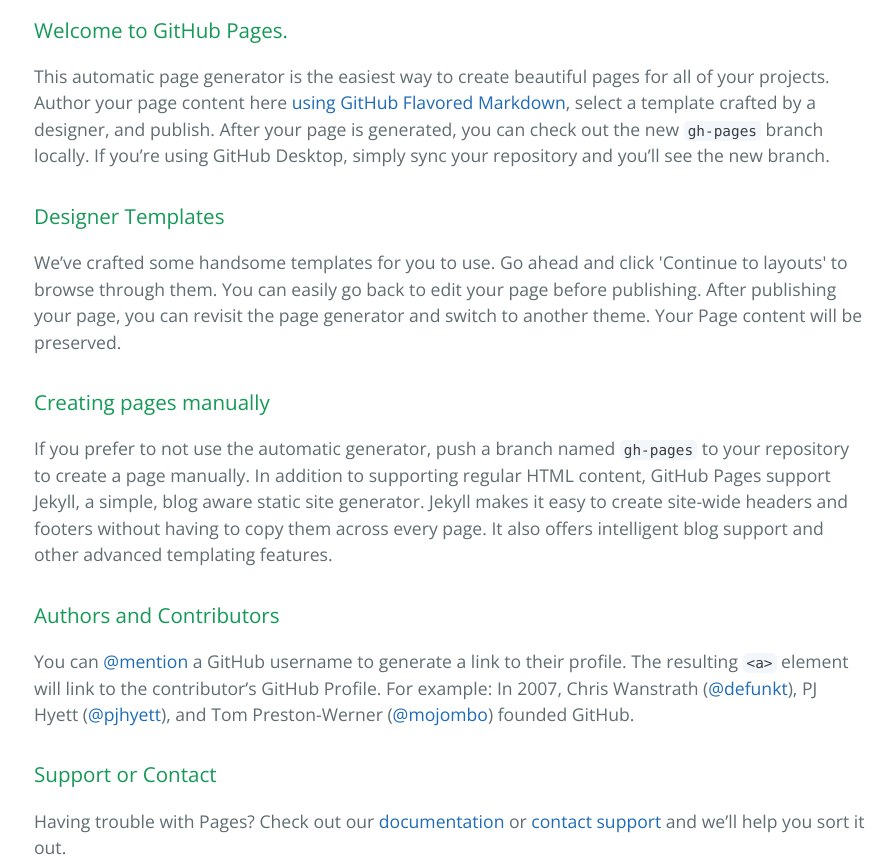
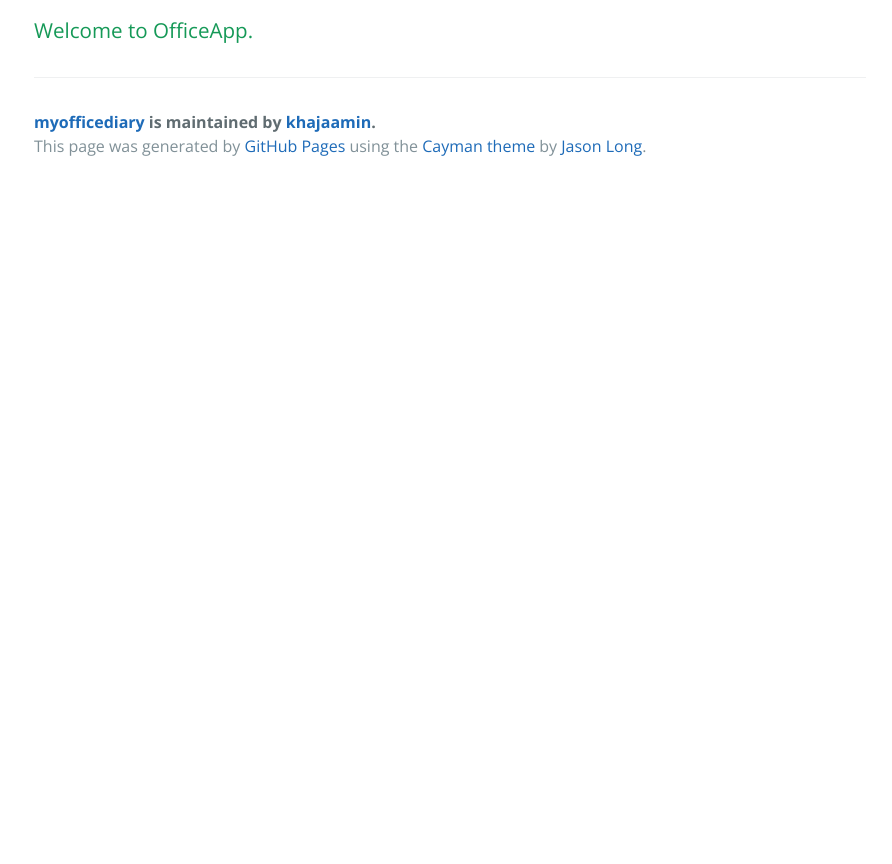
Before and after one commit to khajaamin/officeapp, a plain HTML site: page index.html in a window 1280 px wide. Shown: the part 400-1264 px from the top of the page, without its empty margins (190-1082 px from the left). After the commit the page ends 800 px from the top, so only its background shows below. Drawn offline with nearby package versions, Linux system fonts and the light colour scheme.

```diff
--- a/index.html
+++ b/index.html
@@ -20,29 +20,7 @@
 
     <section class="main-content">
       <h3>
-<a id="welcome-to-github-pages" class="anchor" href="#welcome-to-github-pages" aria-hidden="true"><span aria-hidden="true" class="octicon octicon-link"></span></a>Welcome to GitHub Pages.</h3>
-
-<p>This automatic page generator is the easiest way to create beautiful pages for all of your projects. Author your page content here <a href="https://guides.github.com/features/mastering-markdown/">using GitHub Flavored Markdown</a>, select a template crafted by a designer, and publish. After your page is generated, you can check out the new <code>gh-pages</code> branch locally. If you’re using GitHub Desktop, simply sync your repository and you’ll see the new branch.</p>
-
-<h3>
-<a id="designer-templates" class="anchor" href="#designer-templates" aria-hidden="true"><span aria-hidden="true" class="octicon octicon-link"></span></a>Designer Templates</h3>
-
-<p>We’ve crafted some handsome templates for you to use. Go ahead and click 'Continue to layouts' to browse through them. You can easily go back to edit your page before publishing. After publishing your page, you can revisit the page generator and switch to another theme. Your Page content will be preserved.</p>
-
-<h3>
-<a id="creating-pages-manually" class="anchor" href="#creating-pages-manually" aria-hidden="true"><span aria-hidden="true" class="octicon octicon-link"></span></a>Creating pages manually</h3>
-
-<p>If you prefer to not use the automatic generator, push a branch named <code>gh-pages</code> to your repository to create a page manually. In addition to supporting regular HTML content, GitHub Pages support Jekyll, a simple, blog aware static site generator. Jekyll makes it easy to create site-wide headers and footers without having to copy them across every page. It also offers intelligent blog support and other advanced templating features.</p>
-
-<h3>
-<a id="authors-and-contributors" class="anchor" href="#authors-and-contributors" aria-hidden="true"><span aria-hidden="true" class="octicon octicon-link"></span></a>Authors and Contributors</h3>
-
-<p>You can <a href="https://help.github.com/articles/basic-writing-and-formatting-syntax/#mentioning-users-and-teams" class="user-mention">@mention</a> a GitHub username to generate a link to their profile. The resulting <code>&lt;a&gt;</code> element will link to the contributor’s GitHub Profile. For example: In 2007, Chris Wanstrath (<a href="https://github.com/defunkt" class="user-mention">@defunkt</a>), PJ Hyett (<a href="https://github.com/pjhyett" class="user-mention">@pjhyett</a>), and Tom Preston-Werner (<a href="https://github.com/mojombo" class="user-mention">@mojombo</a>) founded GitHub.</p>
-
-<h3>
-<a id="support-or-contact" class="anchor" href="#support-or-contact" aria-hidden="true"><span aria-hidden="true" class="octicon octicon-link"></span></a>Support or Contact</h3>
-
-<p>Having trouble with Pages? Check out our <a href="https://help.github.com/pages">documentation</a> or <a href="https://github.com/contact">contact support</a> and we’ll help you sort it out.</p>
+<a id="welcome-to-officeapp" class="anchor" href="#welcome-to-officeapp" aria-hidden="true"><span aria-hidden="true" class="octicon octicon-link"></span></a>Welcome to OfficeApp.</h3>
 
       <footer class="site-footer">
         <span class="site-footer-owner"><a href="https://github.com/khajaamin/officeapp">myofficediary</a> is maintained by <a href="https://github.com/khajaamin">khajaamin</a>.</span>
```
Also changed, not shown: params.json (+1 -1 lines).
